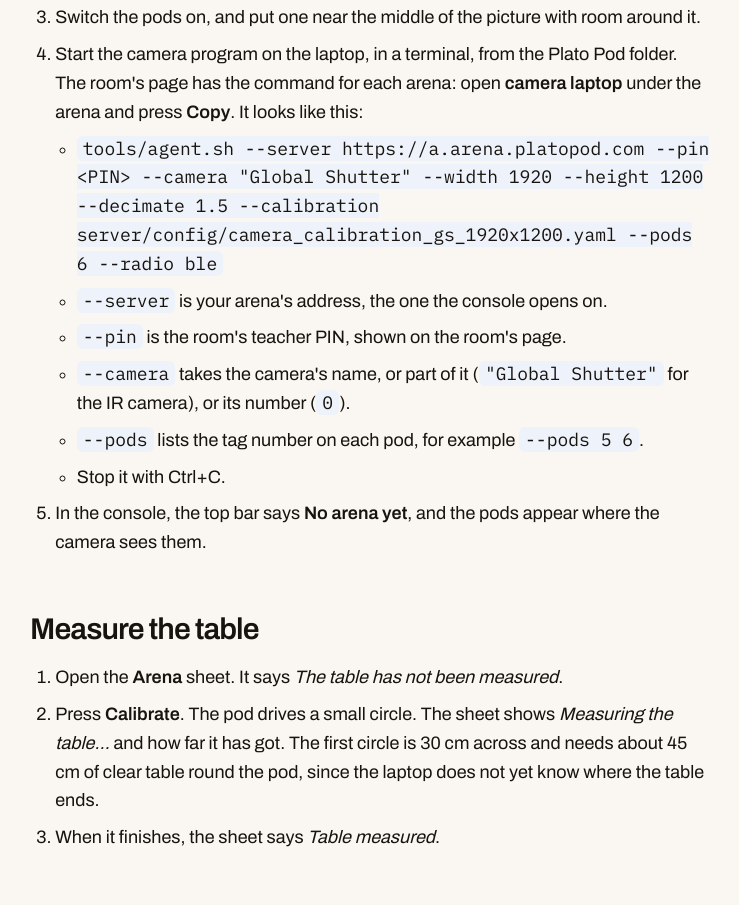
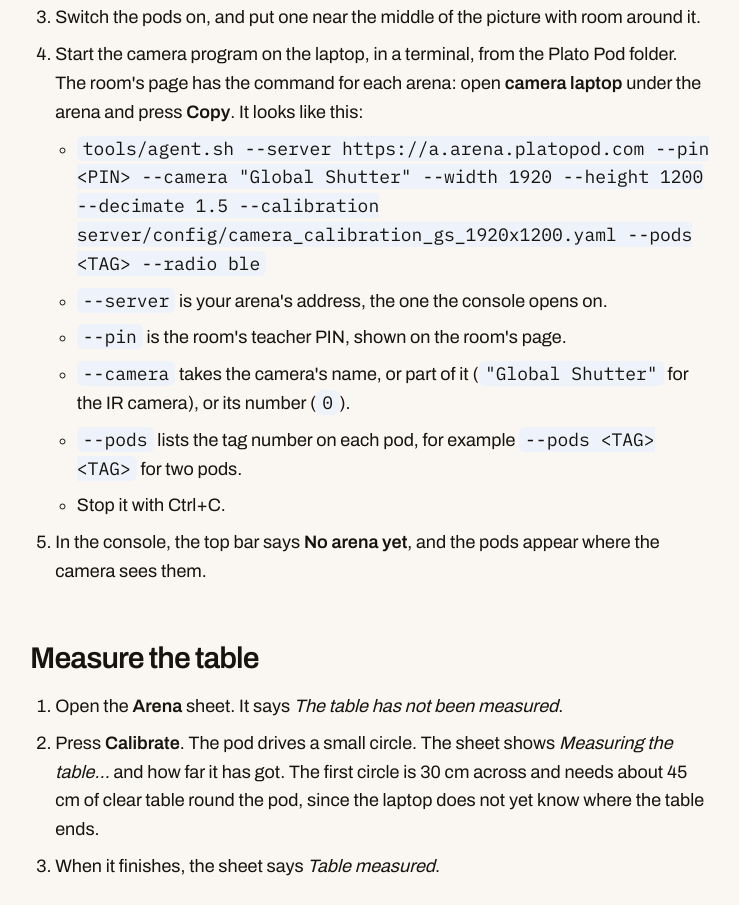
Before and after one commit to platopod/platopod.com, a plain HTML site: page docs/camera.html in a window 1280 px wide. Shown: the part 900-1805 px from the top of the page, without its empty margins (314-1053 px from the left). Drawn offline with Linux system fonts and the light colour scheme.

Commit message:
Camera page: the example commands name no real tag

```diff
--- a/docs/camera.html
+++ b/docs/camera.html
@@ -100,7 +100,7 @@
 <h2>What the laptop needs</h2>
 <ul><li><b>Docker</b>, and a copy of the Plato Pod folder. The camera program runs in the platform's container, so nothing else is installed; the first start fetches the container, about 5 GB.</li><li><b>Linux</b>, for the camera and Bluetooth inside the container.</li><li><b>The pods' settings.</b> Pods built differently drive differently. Copy <code>config/agent/pods.example.yaml</code> to <code>.platopod/pods.yaml</code> in your home folder and keep the pods you have: each pod is listed by its tag, with its own motors and wheels. A pod not listed takes the blue pod's settings.</li></ul>
 <h2>Before the class</h2>
-<ol><li>Make a room (see <a href="own-room.html">Run your own room</a>) and open its <b>console</b> on the laptop with the camera.</li><li>Fix the camera so it cannot move, looking down at the table. It can be tilted. If the camera or the table moves later, the arena has to be measured again.</li><li>Switch the pods on, and put one near the middle of the picture with room around it.</li><li>Start the camera program on the laptop, in a terminal, from the Plato Pod folder. The room's page has the command for each arena: open <b>camera laptop</b> under the arena and press <b>Copy</b>. It looks like this:<ul><li><code>tools/agent.sh --server https://a.arena.platopod.com --pin &lt;PIN&gt; --camera "Global Shutter" --width 1920 --height 1200 --decimate 1.5 --calibration server/config/camera_calibration_gs_1920x1200.yaml --pods 6 --radio ble</code></li><li><code>--server</code> is your arena's address, the one the console opens on.</li><li><code>--pin</code> is the room's teacher PIN, shown on the room's page.</li><li><code>--camera</code> takes the camera's name, or part of it (<code>"Global Shutter"</code> for the IR camera), or its number (<code>0</code>).</li><li><code>--pods</code> lists the tag number on each pod, for example <code>--pods 5 6</code>.</li><li>Stop it with Ctrl+C.</li></ul></li><li>In the console, the top bar says <b>No arena yet</b>, and the pods appear where the camera sees them.</li></ol>
+<ol><li>Make a room (see <a href="own-room.html">Run your own room</a>) and open its <b>console</b> on the laptop with the camera.</li><li>Fix the camera so it cannot move, looking down at the table. It can be tilted. If the camera or the table moves later, the arena has to be measured again.</li><li>Switch the pods on, and put one near the middle of the picture with room around it.</li><li>Start the camera program on the laptop, in a terminal, from the Plato Pod folder. The room's page has the command for each arena: open <b>camera laptop</b> under the arena and press <b>Copy</b>. It looks like this:<ul><li><code>tools/agent.sh --server https://a.arena.platopod.com --pin &lt;PIN&gt; --camera "Global Shutter" --width 1920 --height 1200 --decimate 1.5 --calibration server/config/camera_calibration_gs_1920x1200.yaml --pods &lt;TAG&gt; --radio ble</code></li><li><code>--server</code> is your arena's address, the one the console opens on.</li><li><code>--pin</code> is the room's teacher PIN, shown on the room's page.</li><li><code>--camera</code> takes the camera's name, or part of it (<code>"Global Shutter"</code> for the IR camera), or its number (<code>0</code>).</li><li><code>--pods</code> lists the tag number on each pod, for example <code>--pods &lt;TAG&gt; &lt;TAG&gt;</code> for two pods.</li><li>Stop it with Ctrl+C.</li></ul></li><li>In the console, the top bar says <b>No arena yet</b>, and the pods appear where the camera sees them.</li></ol>
 <h2>Measure the table</h2>
 <ol><li>Open the <b>Arena</b> sheet. It says <i>The table has not been measured</i>.</li><li>Press <b>Calibrate</b>. The pod drives a small circle. The sheet shows <i>Measuring the table…</i> and how far it has got. The first circle is 30 cm across and needs about 45 cm of clear table round the pod, since the laptop does not yet know where the table ends.</li><li>When it finishes, the sheet says <i>Table measured</i>.</li></ol>
 <h2>Draw the arena</h2>
```
Also changed, not shown: 2 other files.
